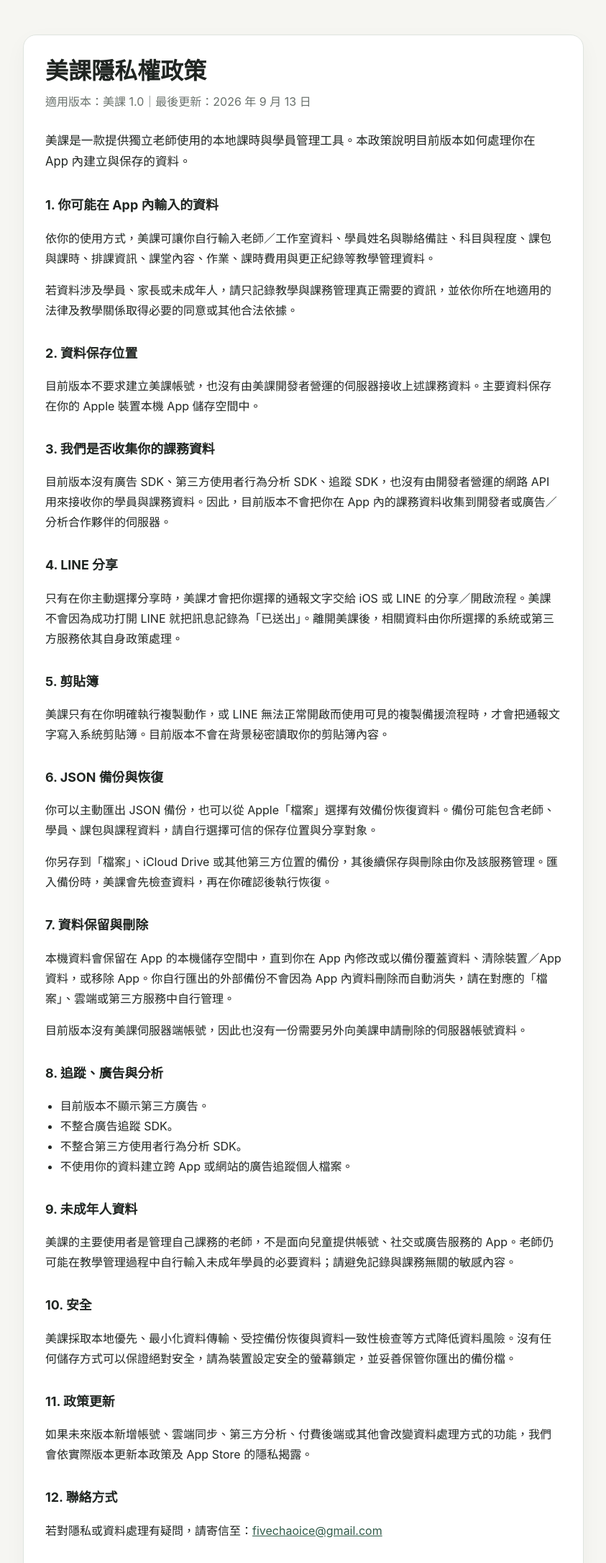
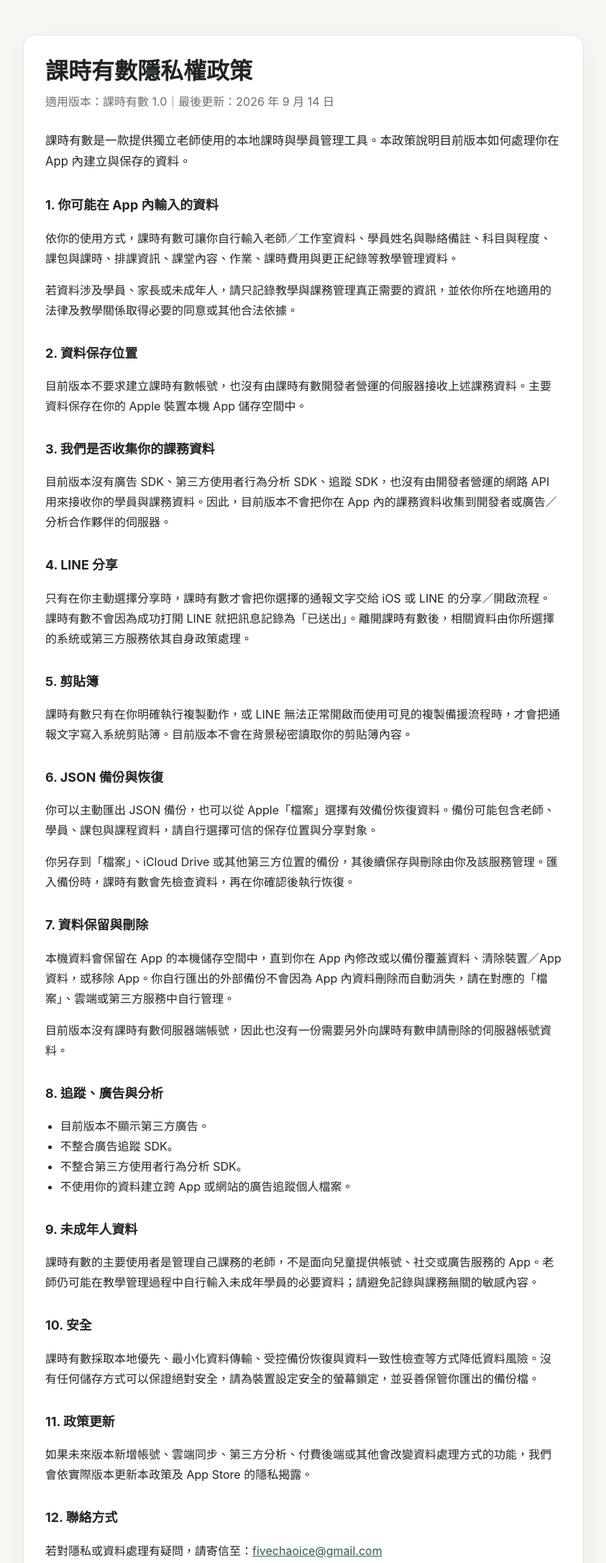
Before and after one commit to louisen0o0/meicourse-support, a plain HTML site: page privacy/index.html in a window 1280 px wide. Shown: the top 2171 px of the page at 72% size, without its empty margins (218-1061 px from the left). Drawn offline with Linux system fonts and the light colour scheme.

Commit message:
Rebrand support pages to 課時有數

```diff
--- a/privacy/index.html
+++ b/privacy/index.html
@@ -3,8 +3,8 @@
 <head>
   <meta charset="utf-8">
   <meta name="viewport" content="width=device-width,initial-scale=1">
-  <title>美課｜隱私權政策</title>
-  <meta name="description" content="美課 App 隱私權政策">
+  <title>課時有數｜隱私權政策</title>
+  <meta name="description" content="課時有數 App 隱私權政策">
   <style>
     :root{color-scheme:light dark;--bg:#f6f6f2;--card:#fff;--text:#202522;--muted:#69716c;--accent:#315b49;--line:#dfe4df}
     @media (prefers-color-scheme:dark){:root{--bg:#151815;--card:#1d211e;--text:#f2f4f2;--muted:#aeb6b0;--accent:#8fc3a8;--line:#353c37}}
@@ -16,33 +16,33 @@
 <body>
 <main>
   <article class="card">
-    <h1>美課隱私權政策</h1>
-    <p class="meta">適用版本：美課 1.0｜最後更新：2026 年 9 月 13 日</p>
-    <p class="lead">美課是一款提供獨立老師使用的本地課時與學員管理工具。本政策說明目前版本如何處理你在 App 內建立與保存的資料。</p>
+    <h1>課時有數隱私權政策</h1>
+    <p class="meta">適用版本：課時有數 1.0｜最後更新：2026 年 9 月 14 日</p>
+    <p class="lead">課時有數是一款提供獨立老師使用的本地課時與學員管理工具。本政策說明目前版本如何處理你在 App 內建立與保存的資料。</p>
 
     <h2>1. 你可能在 App 內輸入的資料</h2>
-    <p>依你的使用方式，美課可讓你自行輸入老師／工作室資料、學員姓名與聯絡備註、科目與程度、課包與課時、排課資訊、課堂內容、作業、課時費用與更正紀錄等教學管理資料。</p>
+    <p>依你的使用方式，課時有數可讓你自行輸入老師／工作室資料、學員姓名與聯絡備註、科目與程度、課包與課時、排課資訊、課堂內容、作業、課時費用與更正紀錄等教學管理資料。</p>
     <p>若資料涉及學員、家長或未成年人，請只記錄教學與課務管理真正需要的資訊，並依你所在地適用的法律及教學關係取得必要的同意或其他合法依據。</p>
 
     <h2>2. 資料保存位置</h2>
-    <p>目前版本不要求建立美課帳號，也沒有由美課開發者營運的伺服器接收上述課務資料。主要資料保存在你的 Apple 裝置本機 App 儲存空間中。</p>
+    <p>目前版本不要求建立課時有數帳號，也沒有由課時有數開發者營運的伺服器接收上述課務資料。主要資料保存在你的 Apple 裝置本機 App 儲存空間中。</p>
 
     <h2>3. 我們是否收集你的課務資料</h2>
     <p>目前版本沒有廣告 SDK、第三方使用者行為分析 SDK、追蹤 SDK，也沒有由開發者營運的網路 API 用來接收你的學員與課務資料。因此，目前版本不會把你在 App 內的課務資料收集到開發者或廣告／分析合作夥伴的伺服器。</p>
 
     <h2>4. LINE 分享</h2>
-    <p>只有在你主動選擇分享時，美課才會把你選擇的通報文字交給 iOS 或 LINE 的分享／開啟流程。美課不會因為成功打開 LINE 就把訊息記錄為「已送出」。離開美課後，相關資料由你所選擇的系統或第三方服務依其自身政策處理。</p>
+    <p>只有在你主動選擇分享時，課時有數才會把你選擇的通報文字交給 iOS 或 LINE 的分享／開啟流程。課時有數不會因為成功打開 LINE 就把訊息記錄為「已送出」。離開課時有數後，相關資料由你所選擇的系統或第三方服務依其自身政策處理。</p>
 
     <h2>5. 剪貼簿</h2>
-    <p>美課只有在你明確執行複製動作，或 LINE 無法正常開啟而使用可見的複製備援流程時，才會把通報文字寫入系統剪貼簿。目前版本不會在背景秘密讀取你的剪貼簿內容。</p>
+    <p>課時有數只有在你明確執行複製動作，或 LINE 無法正常開啟而使用可見的複製備援流程時，才會把通報文字寫入系統剪貼簿。目前版本不會在背景秘密讀取你的剪貼簿內容。</p>
 
     <h2>6. JSON 備份與恢復</h2>
     <p>你可以主動匯出 JSON 備份，也可以從 Apple「檔案」選擇有效備份恢復資料。備份可能包含老師、學員、課包與課程資料，請自行選擇可信的保存位置與分享對象。</p>
-    <p>你另存到「檔案」、iCloud Drive 或其他第三方位置的備份，其後續保存與刪除由你及該服務管理。匯入備份時，美課會先檢查資料，再在你確認後執行恢復。</p>
+    <p>你另存到「檔案」、iCloud Drive 或其他第三方位置的備份，其後續保存與刪除由你及該服務管理。匯入備份時，課時有數會先檢查資料，再在你確認後執行恢復。</p>
 
     <h2>7. 資料保留與刪除</h2>
     <p>本機資料會保留在 App 的本機儲存空間中，直到你在 App 內修改或以備份覆蓋資料、清除裝置／App 資料，或移除 App。你自行匯出的外部備份不會因為 App 內資料刪除而自動消失，請在對應的「檔案」、雲端或第三方服務中自行管理。</p>
-    <p>目前版本沒有美課伺服器端帳號，因此也沒有一份需要另外向美課申請刪除的伺服器帳號資料。</p>
+    <p>目前版本沒有課時有數伺服器端帳號，因此也沒有一份需要另外向課時有數申請刪除的伺服器帳號資料。</p>
 
     <h2>8. 追蹤、廣告與分析</h2>
     <ul>
@@ -53,10 +53,10 @@
     </ul>
 
     <h2>9. 未成年人資料</h2>
-    <p>美課的主要使用者是管理自己課務的老師，不是面向兒童提供帳號、社交或廣告服務的 App。老師仍可能在教學管理過程中自行輸入未成年學員的必要資料；請避免記錄與課務無關的敏感內容。</p>
+    <p>課時有數的主要使用者是管理自己課務的老師，不是面向兒童提供帳號、社交或廣告服務的 App。老師仍可能在教學管理過程中自行輸入未成年學員的必要資料；請避免記錄與課務無關的敏感內容。</p>
 
     <h2>10. 安全</h2>
-    <p>美課採取本地優先、最小化資料傳輸、受控備份恢復與資料一致性檢查等方式降低資料風險。沒有任何儲存方式可以保證絕對安全，請為裝置設定安全的螢幕鎖定，並妥善保管你匯出的備份檔。</p>
+    <p>課時有數採取本地優先、最小化資料傳輸、受控備份恢復與資料一致性檢查等方式降低資料風險。沒有任何儲存方式可以保證絕對安全，請為裝置設定安全的螢幕鎖定，並妥善保管你匯出的備份檔。</p>
 
     <h2>11. 政策更新</h2>
     <p>如果未來版本新增帳號、雲端同步、第三方分析、付費後端或其他會改變資料處理方式的功能，我們會依實際版本更新本政策及 App Store 的隱私揭露。</p>
@@ -64,7 +64,7 @@
     <h2>12. 聯絡方式</h2>
     <p>若對隱私或資料處理有疑問，請寄信至：<a href="mailto:fivechaoice@gmail.com">fivechaoice@gmail.com</a></p>
 
-    <a class="back" href="../support/">前往美課支援頁面</a>
+    <a class="back" href="../support/">前往課時有數支援頁面</a>
   </article>
 </main>
 </body>
```
Also changed, not shown: index.html (+16 -1 lines), support/index.html (+11 -11 lines).
